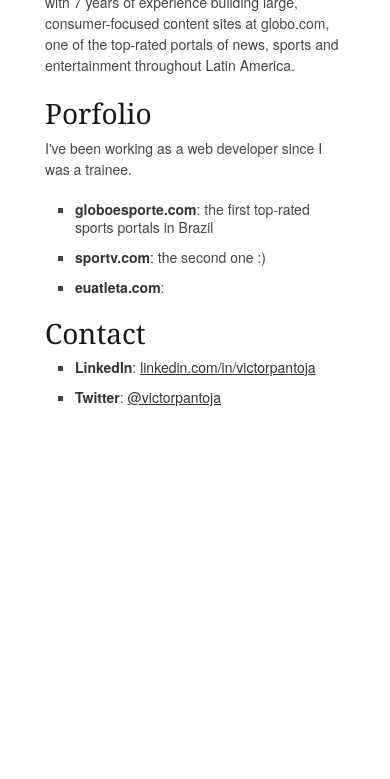
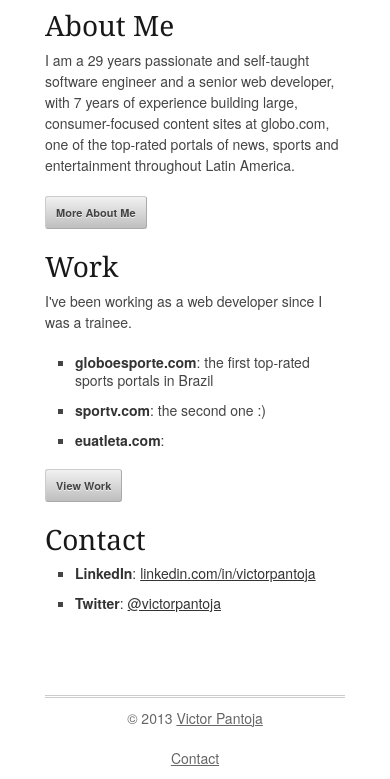
Before and after one commit to victorpantoja/portfolio, a Python web app: template templates/index.html in a window 390 px wide. Shown: the part 321-1100 px from the top of the page. Before the commit the page ends 727 px from the top, so only its background shows below. Run offline with Jinja, Linux system fonts and the light colour scheme; the template is opened without the code that fills it, so the values that code supplies are empty.

Commit message:
Some improvements

```diff
--- a/templates/index.html
+++ b/templates/index.html
@@ -4,76 +4,89 @@
 <!--[if IE 8 ]><html class="ie ie8" lang="en"> <![endif]-->
 <!--[if (gte IE 9)|!(IE)]><!--><html lang="en"> <!--<![endif]-->
 <head>
-
-	<!-- Basic Page Needs
-  ================================================== -->
 	<meta charset="utf-8">
 	<title>Victor Pantoja | Software Engineer</title>
 	<meta name="description" content="">
-	<meta name="author" content="">
+	<meta name="author" content="Victor Pantoja">
+	<meta name="viewport" content="width=device-width, initial-scale=1, maximum-scale=1">
+	<meta property="og:title" content="Victor Pantoja | Software Engineer"/>
+	<meta property="og:image" content="http://fbcdn-profile-a.akamaihd.net/hprofile-ak-prn2/c60.36.446.446/s100x100/185448_262226513787496_7405137_n.jpg"/>
+	<meta property="og:url" content="http://victorpantoja.com"/>
+	<meta property="og:site_name" content="Victor Pantoja Porfolio"/>
+	<meta property="og:type" content="website"/>
+	<meta property="fb:profile_id" content="victor.pantoja.77"/>
+	<meta property="fb:app_id" content="156684834419134"/>
 
-	<!-- Mobile Specific Metas
-  ================================================== -->
-	<meta name="viewport" content="width=device-width, initial-scale=1, maximum-scale=1">
-
-	<!-- CSS
-  ================================================== -->
 	<link rel="stylesheet" href="stylesheets/base.css">
 	<link rel="stylesheet" href="stylesheets/skeleton.css">
 	<link rel="stylesheet" href="stylesheets/layout.css">
+	<link rel="stylesheet" href="stylesheets/style.css">
 
 	<!--[if lt IE 9]>
 		<script src="http://html5shim.googlecode.com/svn/trunk/html5.js"></script>
 	<![endif]-->
 
-	<!-- Favicons
-	================================================== -->
 	<link rel="shortcut icon" href="images/favicon.ico">
 	<link rel="apple-touch-icon" href="images/apple-touch-icon.png">
 	<link rel="apple-touch-icon" sizes="72x72" href="images/apple-touch-icon-72x72.png">
 	<link rel="apple-touch-icon" sizes="114x114" href="images/apple-touch-icon-114x114.png">
-
 </head>
 <body>
 	<a href="https://github.com/victorpantoja/portfolio"><img style="position: absolute; top: 0; right: 0; border: 0;" src="https://s3.amazonaws.com/github/ribbons/forkme_right_darkblue_121621.png" alt="Fork me on GitHub"></a>
-
-
-	<!-- Primary Page Layout
-	================================================== -->
-
-	<!-- Delete everything in this .container and get started on your own site! -->
-
-	<div class="container">
+	<header class="container">
 		<div class="sixteen columns">
 			<h1 class="remove-bottom" style="margin-top: 40px">Victor Pantoja</h1>
-			<h5>This is the very first version! Be nice :)</h5>
-			<hr />
+			<h3>Software Engineer</h2>
+			<h5>[This is the very first version! Be nice :)]</h5>
 		</div>
-		<div class="one-third column">
+	</header>
+	<nav>
+		<div class="container">
+			<div class="sixteen columns">
+				<ul>
+					<li class="first"><a href="http://victorpantoja.com/about">About</a></li>
+					<li class=""><a href="http://victorpantoja.com/work">Work</a></li>
+					<li class="last"><a href="http://victorpantoja.com/contact">Contact</a></li>
+				</ul>
+			</div>
+		</div>
+	</nav>
+
+	<section class="container">
+		<article class="one-third column">
 			<h3>About Me</h3>
 			<p>I am a 29 years passionate and self-taught software engineer and a senior web developer, with 7 years of experience building large, consumer-focused content sites at globo.com, one of the top-rated portals of news, sports and entertainment throughout Latin America.</p>
-		</div>
-		<div class="one-third column">
-			<h3>Porfolio</h3>
+			<a href="http://victorpantoja.com/about" class="button">More About Me</a>
+		</article>
+		<article class="one-third column">
+			<h3>Work</h3>
 			<p>I've been working as a web developer since I was a trainee.</p>
 			<ul class="square">
 				<li><strong>globoesporte.com</strong>: the first top-rated sports portals in Brazil</li>
 				<li><strong>sportv.com</strong>: the second one :)</li>
 				<li><strong>euatleta.com</strong>: </li>
 			</ul>
-		</div>
-		<div class="one-third column">
+			<a href="http://victorpantoja.com/work" class="button">View Work</a>
+		</article>
+		<article class="one-third column">
 			<h3>Contact</h3>
 			<ul class="square">
 				<li><strong>LinkedIn</strong>: <a href="http://www.linkedin.com/in/victorpantoja" target="_new">linkedin.com/in/victorpantoja</a></li>
 				<li><strong>Twitter</strong>: <a href="http://twitter.com/victorpantoja" target="_new"> @victorpantoja </a></li>
-		</div>
+			</ul>
+		</article>
+	</section>
 
-	</div><!-- container -->
-
-
-<!-- End Document
-================================================== -->
+	<footer id="footer" class="sixteen columns container">
+		<ul class="six columns alpha">
+			<li>
+			© 2013 <a href="http://victorpantoja.com/" title="Victor Pantoja">Victor Pantoja</a>
+			</li>
+		</ul>
+		<ul id="footer_links" class="ten columns omega">
+			<li><a href="mailto:victor.pantoja@gmail.com">Contact</a></li>
+		</ul>
+	</footer>
 <script type="text/javascript">
 
   var _gaq = _gaq || [];
--- /dev/null
+++ b/templates/stylesheets/style.css
@@ -0,0 +1,80 @@
+/* HEADER */
+header {
+    text-align: center;
+}
+
+header .sixteen.columns{
+    margin-bottom: 20px;
+}
+
+/* #Menu */
+
+nav {
+    display: block;
+    text-align: center;
+    border-top: 1px solid #d3d3d3;
+    border-bottom: 1px solid #d3d3d3;
+    margin: 10px auto 20px;
+    min-height: 35px;
+    padding: 12px 0 0;
+
+}
+nav ul {
+    display: block;
+    font-family: chaparral-pro-1,chaparral-pro-2, "HelveticaNeue", "Helvetica Neue", Helvetica, Arial, sans-serif;
+    font-weight: 300;
+    margin: 0 auto;
+    text-align: center;
+    list-style:none
+}
+
+nav ul li {
+    display: inline;
+    border-color: #d3d3d3;
+    border-right: 1px solid #d3d3d3;
+    padding: 0 25px 0;
+}
+nav ul li a, nav ul li a:visited, nav ul li a:active {
+    border-radius: 2px 2px 2px 2px;
+    color: #555555;
+    font-size: 19px;
+    position: relative;
+    text-decoration: none;
+}
+
+nav ul li.first {
+    padding-left: 0;
+}
+
+nav ul li.last {
+    border-right: none;
+    padding-right: 0;
+}
+
+nav ul li a:hover, nav ul li a:focus {
+    color: #d3d3d3;
+}
+
+/* ===========================================
+			Footer
+==============================================*/
+#footer {
+	border-top:3px double #ccc;
+	margin-top:4.5em;
+	color:#666;
+}
+#footer ul {padding-top:.75em;}
+#footer_links {text-align: right;}
+@media only screen and (max-width: 767px) {
+	#footer_links,
+	#footer ul {text-align: center;}
+}
+/* a little work around to not offset the text on hover */
+#footer a {color:#666;}
+#footer a:hover {color:#c02702;}
+/* end our workaround */
+#facebook, #twitter, #resume, #dribbble {
+	float:right;
+	padding-left: 20px;
+	margin-left:20px;
+}
```
